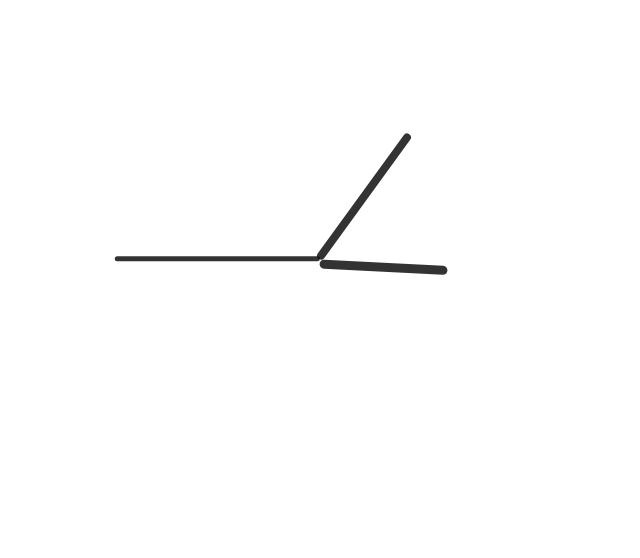
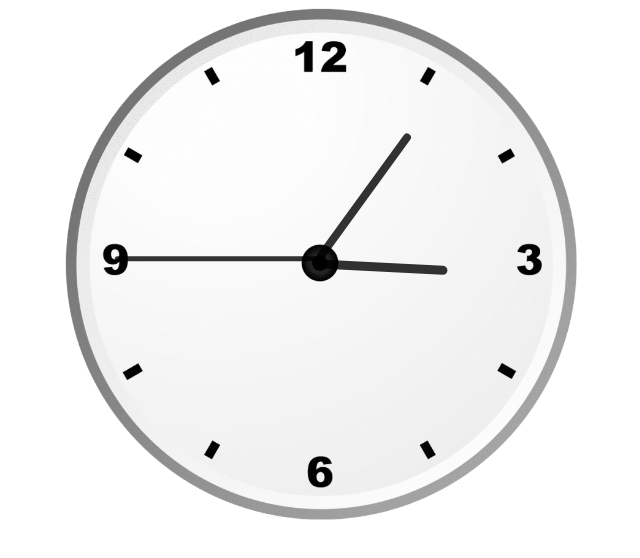
Before and after one commit to PrajwalTikhe1/Analog-Clock, a plain HTML site: page index.html in a window 1280 px wide. Shown: the whole page, without its empty margins (319-959 px from the left). Drawn offline with Linux system fonts and the light colour scheme; the site is published under a folder, as on GitHub Pages, so addresses that start at the root find nothing.

Commit message:
Update index.css

```diff
--- a/index.css
+++ b/index.css
@@ -3,7 +3,7 @@
     margin: auto;
     height: 40vw;
     width: 40vw;
-    background: url('/clock.png') no-repeat;
+    background: url('clock.png') no-repeat;
     background-size: 100%;
 }
 
```
